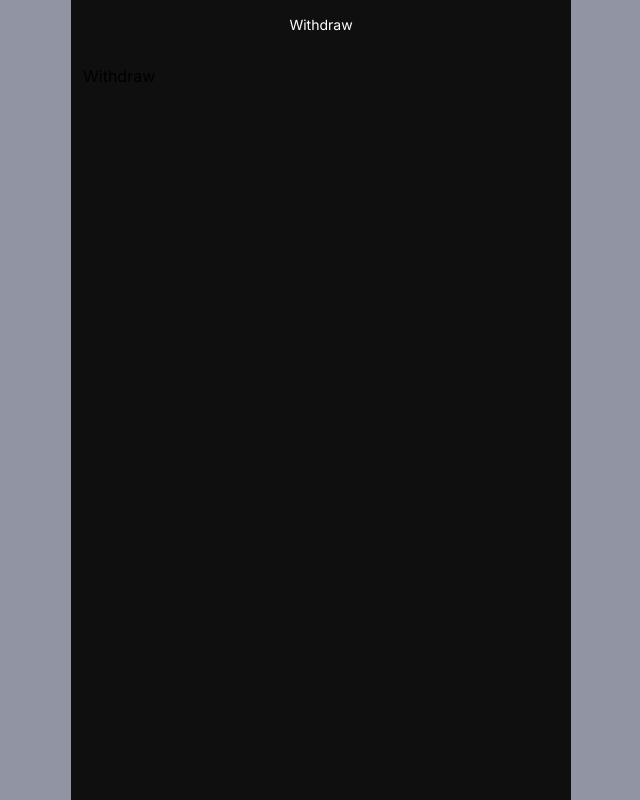
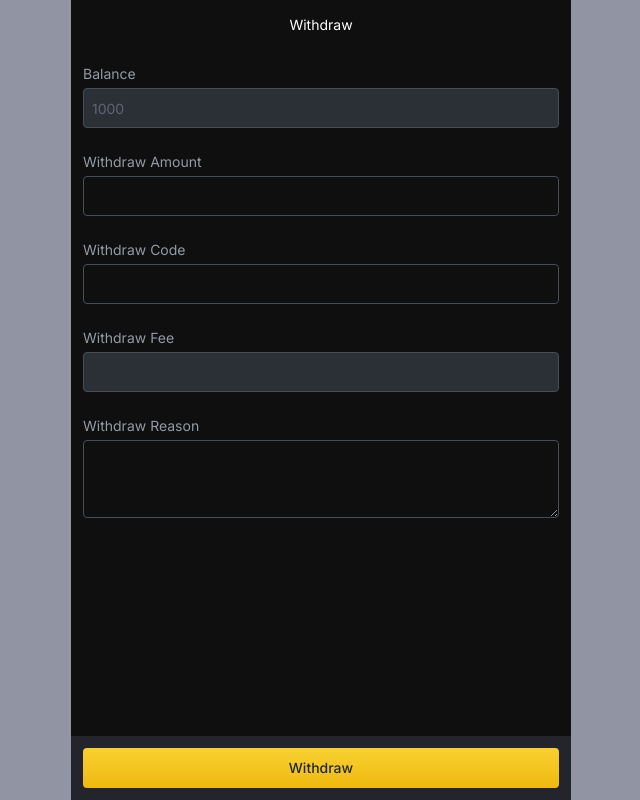
Before and after one commit to HeangDev/full-stack-trading, a React (Vite) app in the folder ui/: page /withdraw in a window 1280 px wide. Shown: the whole page, without its empty margins (319-959 px from the left). Built offline with nearby package versions, Linux system fonts and the light colour scheme; some icons are missing.

Commit message:
update file

```diff
--- a/ui/src/assets/css/main.css
+++ b/ui/src/assets/css/main.css
@@ -122,7 +122,7 @@ body,html{@apply flex justify-center w-full h-full m-0 p-0 font-inter text-justi
 
 
 .btn{@apply flex items-center justify-center w-full h-10 text-sm font-medium rounded-sm cursor-pointer;}
-.btn__disabled{@apply text-[#5E6673] bg-[#2B2F36] pointer-events-none;}
+.btn__disabled{@apply text-[#5E6673] bg-[#2B2F36] bg-none pointer-events-none;}
 .btn__primary{@apply text-gray-800 bg-linear-to-t from-[#F0B90B] to-[#F8D12F] hover:bg-[#F8D12F];}
 .btn__danger{@apply text-white bg-theme-danger hover:bg-[#F84960];}
 .btn__success{@apply text-white bg-[#02C076] hover:bg-[#2ED191];}
@@ -133,8 +133,10 @@ body,html{@apply flex justify-center w-full h-full m-0 p-0 font-inter text-justi
 .form__control{@apply relative flex flex-col w-full;}
 .form__label{@apply mb-1 text-sm font-normal text-[#929AA5];}
 .form__input{@apply relative flex items-center gap-2;}
-.form__input input{@apply w-full h-10 px-2 text-sm text-[#E6E8EA] border border-[#474D57] rounded-sm outline-none appearance-none hover:border-[#F0B90B] focus:border-[#F0B90B] disabled:text-[#5E6673] disabled:bg-[#2B2F36] disabled:hover:border-[#474D57];}
+.form__input input{@apply w-full h-10 pl-2 pr-8 text-sm text-[#E6E8EA] border border-[#474D57] rounded-sm outline-none appearance-none hover:border-[#F0B90B] focus:border-[#F0B90B] disabled:text-[#5E6673] disabled:bg-[#2B2F36] disabled:hover:border-[#474D57];}
 .form__input input.is__valid{@apply border-[#F84960];}
+.form__input textarea{@apply w-full py-2 pl-2 pr-8 text-sm text-[#E6E8EA] border border-[#474D57] rounded-sm outline-none appearance-none hover:border-[#F0B90B] focus:border-[#F0B90B] disabled:text-[#5E6673] disabled:bg-[#2B2F36] disabled:hover:border-[#474D57];}
+.form__input textarea.is__valid{@apply border-[#F84960];}
 .form__input .btn__clear{@apply absolute right-2;}
 .invalid__feedback{@apply mt-1 text-xs text-[#F84960];}
 
@@ -160,9 +162,9 @@ body,html{@apply flex justify-center w-full h-full m-0 p-0 font-inter text-justi
 .nodata__container .nodata__title h4{@apply mt-5 text-lg font-bold leading-5 text-center text-[#6C737B];}
 .nodata__container .nodata__title p{@apply mt-1 text-sm font-normal leading-5 text-center text-[#6C737B];}
 
-.popup{@apply absolute top-0 left-0 w-full h-full bg-[#0F0F0F]/80 overflow-x-hidden overflow-y-auto outline-0 z-[1055];}
-.popup__dialog{@apply absolute bottom-0 w-full pointer-events-none;}
-.popup__content{@apply relative w-full rounded-tl-2xl rounded-tr-2xl bg-[#191D27] bg-clip-padding outline-0;}
+.popup{@apply absolute top-0 left-0 w-full h-full p-4 bg-[#0F0F0F]/80 overflow-x-hidden overflow-y-auto outline-0 z-10;}
+.popup__dialog{@apply relative top-1/2 left-1/2 w-full -translate-x-1/2 -translate-y-1/2 z-20;}
+.popup__content{@apply relative w-full rounded-2xl rounded-tr-2xl bg-[#191D27] bg-clip-padding outline-0;}
 
 .betPanel__container{@apply px-5;}
 
@@ -208,6 +210,11 @@ body,html{@apply flex justify-center w-full h-full m-0 p-0 font-inter text-justi
 .buttonPanel__fixed__box{@apply flex max-w-[500px] mx-auto py-3 px-3 bg-[#24252C];}
 .buttonPanel__fixed__box button span{@apply ml-2;}
 
+.alertPanel__container{@apply p-11;}
+.alertPanel__container h4{@apply mb-6 text-sm text-white text-center opacity-50;}
+.alertPanel__container .alertPanel__icon svg{@apply w-12 h-12 mx-auto mb-4 text-white opacity-50;}
+.alertPanel__container .alertPanel__button{@apply flex justify-between items-start gap-4;}
+
 @media(max-width:600px){
     .wrap{@apply w-screen;}
     .header{@apply w-full;}
--- a/ui/src/components/Button.tsx
+++ b/ui/src/components/Button.tsx
@@ -44,7 +44,7 @@ const Button: React.FC<ButtonProps> = ({
             <button
                 className={cx(
                     "btn",
-                    variantClasses[variant][color],
+                    !disabled && variantClasses[variant][color],
                     disabled && disabledClasses,
                     className
                 )}
--- a/ui/src/locales/en/translation.json
+++ b/ui/src/locales/en/translation.json
@@ -104,5 +104,16 @@
         "instruction_3": "If you transfer the wrong amount, we are not responsible for any lost funds!",
         "instruction_4": "Note: Do not cancel the deposit order after transferring money.",
         "submit": "Deposit"
+    },
+    "withdarw_validation": {
+        "withdarw_amount_required": "Withdraw amount is required",
+        "withdarw_code_required": "Withdraw code is required"
+    },
+    "alert": {
+        "alert_deposit_tit": "Do you really want to deposit this amount into your account?",
+        "alert_withdraw_tit": "Do you really want to withdraw this amount into your account?",
+        "alert_logout_tit": "Are you sure you want to leave your account?",
+        "alert_btn_ok": "Yes, I'm sure",
+        "alert_btn_cancel": "No, cancel"
     }
 }
--- a/ui/src/locales/zh/translation.json
+++ b/ui/src/locales/zh/translation.json
@@ -103,5 +103,16 @@
         "instruction_3": "如果转账金额错误，我们不对任何资金损失负责！",
         "instruction_4": "注意：转账完成后请勿取消充值订单。",
         "submit": "充值"
+    },
+    "withdarw_validation": {
+        "withdarw_amount_required": "提现金额为必填项",
+        "withdarw_code_required": "提现码为必填项"
+    },
+    "alert": {
+        "alert_deposit_tit": "您确定要将此金额存入您的账户吗？",
+        "alert_withdraw_tit": "您确定要从您的账户中提现此金额吗？",
+        "alert_logout_tit": "您确定要退出账户吗？",
+        "alert_btn_ok": "是的，我确定",
+        "alert_btn_cancel": "不，取消"
     }
 }
--- a/ui/src/main.tsx
+++ b/ui/src/main.tsx
@@ -3,12 +3,15 @@ import { createRoot } from 'react-dom/client'
 import App from './App.tsx'
 import "./assets/css/main.css"
 import { BrowserRouter } from "react-router";
-import "./i18n.ts"
+import i18n from './i18n.ts';
+import { I18nextProvider } from 'react-i18next'
 
 createRoot(document.getElementById('root')!).render(
     <BrowserRouter>
         <StrictMode>
+            <I18nextProvider i18n={i18n}>
             <App />
+            </I18nextProvider>
         </StrictMode>
     </BrowserRouter>
 )
--- a/ui/src/pages/account/Deposit.tsx
+++ b/ui/src/pages/account/Deposit.tsx
@@ -1,6 +1,7 @@
 import React from "react";
 import Button from "../../components/Button";
 import TextField from "../../components/TextField";
+import Popup from "../../components/Popup";
 
 import { useTranslation } from 'react-i18next'
 import { formatToSIPrefix } from '../../utils/currencyFormat';
@@ -9,6 +10,7 @@ import { Icon } from '@iconify/react';
 const Deposit = () => {
     const { t } = useTranslation()
     const [selectedAmount, setSelectedAmount] = React.useState<number | ''>('');
+    const [openPopup, setOpenPopup] = React.useState(false);
     const amounts = [100, 200, 300, 500, 1000, 5000];
 
     return (
@@ -69,12 +71,29 @@ const Deposit = () => {
                             type="button"
                             color="primary"
                             disabled={!selectedAmount}
+                            onClick={() => setOpenPopup(true)}
                         >
                             {t('deposit.submit')} {selectedAmount ? <span>${selectedAmount}</span> : null}
                         </Button>
                     </div>
                 </div>
             </div>
+
+            <Popup
+                open={openPopup}
+                onClose={() => setOpenPopup(false)}
+            >
+                <div className="alertPanel__container">
+                    <div className="alertPanel__icon">
+                        <Icon icon="solar:danger-circle-linear"/>
+                    </div>
+                    <h4>{t('alert.alert_deposit_tit')}</h4>
+                    <div className="alertPanel__button">
+                        <Button type="button" color="success">{t('alert.alert_btn_ok')}</Button>
+                        <Button type="button" color="secondary" onClick={() => setOpenPopup(false)}>{t('alert.alert_btn_cancel')}</Button>
+                    </div>
+                </div>
+            </Popup>
         </>
     )
 }
--- a/ui/src/pages/account/Index.tsx
+++ b/ui/src/pages/account/Index.tsx
@@ -1,8 +1,13 @@
+import React from "react";
+import Button from "../../components/Button";
+import Popup from "../../components/Popup";
+
 import { useNavigate } from 'react-router';
 import { Icon } from '@iconify/react';
 import { useTranslation } from 'react-i18next'
 
 const Profile = () => {
+    const [openPopup, setOpenPopup] = React.useState(false);
     const { t, i18n } = useTranslation();
     const currentLang = i18n.language;
     const navigate = useNavigate();
@@ -99,7 +104,7 @@ const Profile = () => {
                         </div>
                     </div>
                 </div>
-                <div className="settingPanel__container__items">
+                <div onClick={() => setOpenPopup(true)} className="settingPanel__container__items">
                     <div className="settingPanel__container__items__item">
                         <div className="settingPanel__container__items__title">
                             <div className="settingPanel__container__items__icon">
@@ -113,6 +118,22 @@ const Profile = () => {
                     </div>
                 </div>
             </div>
+
+            <Popup
+                open={openPopup}
+                onClose={() => setOpenPopup(false)}
+            >
+                <div className="alertPanel__container">
+                    <div className="alertPanel__icon">
+                        <Icon icon="solar:danger-circle-linear"/>
+                    </div>
+                    <h4>{t('alert.alert_logout_tit')}</h4>
+                    <div className="alertPanel__button">
+                        <Button type="button" color="danger">{t('alert.alert_btn_ok')}</Button>
+                        <Button type="button" color="secondary" onClick={() => setOpenPopup(false)}>{t('alert.alert_btn_cancel')}</Button>
+                    </div>
+                </div>
+            </Popup>
         </>
     )
 }
--- a/ui/src/pages/account/Withdraw.tsx
+++ b/ui/src/pages/account/Withdraw.tsx
@@ -1,8 +1,77 @@
+import React from "react";
+import Button from "../../components/Button";
+import TextField from "../../components/TextField";
+import Popup from "../../components/Popup";
 
+import { Icon } from '@iconify/react';
+import { useTranslation } from 'react-i18next'
+import { useForm } from "react-hook-form";
+import { yupResolver } from "@hookform/resolvers/yup";
+import { withdrawSchema } from "../../schemas/withdrawSchema";
+import type { WithdrawFormData } from "../../schemas/withdrawSchema"
 
 const Withdraw = () => {
+    const [openPopup, setOpenPopup] = React.useState(false);
+    const { t } = useTranslation();
+    const { register, handleSubmit, formState: { errors } } = useForm<WithdrawFormData>({
+        resolver: yupResolver(withdrawSchema(t)),
+        shouldFocusError: true
+    });
+
+    const handleWithdarw = async (data: WithdrawFormData) => {
+        console.log(data)
+    }
+
     return (
-        <div>Withdraw</div>
+        <>
+            <div className="auth__form">
+                <form onSubmit={handleSubmit(handleWithdarw)} autoComplete="off">
+                    <div className="auth__form__container">
+                        <TextField type="text" fullWidth disabled label="Balance"
+                            value="1000"
+                            {...register("balance")}
+                        />
+                        <TextField type="text" fullWidth label="Withdraw Amount"
+                            error={!!errors.amount}
+                            helperText={errors.amount?.message}
+                            {...register("amount")}
+                        />
+                        <TextField type="text" fullWidth label="Withdraw Code"
+                            error={!!errors.code}
+                            helperText={errors.code?.message}
+                            {...register("code")}
+                        />
+                        <TextField type="text" fullWidth disabled label="Withdraw Fee"
+                            {...register("fee")}
+                        />
+                        <TextField type="text" fullWidth multiline label="Withdraw Reason"
+                            row={3}
+                            {...register("reason")}
+                        />
+                    </div>
+                    <div className="buttonPanel__fixed__container">
+                        <div className="buttonPanel__fixed__box">
+                            <Button type="submit" color="primary" onClick={() => setOpenPopup(true)}>Withdraw</Button>
+                        </div>
+                    </div>
+                </form>
+            </div>
+            <Popup
+                open={openPopup}
+                onClose={() => setOpenPopup(false)}
+            >
+                <div className="alertPanel__container">
+                    <div className="alertPanel__icon">
+                        <Icon icon="solar:danger-circle-linear"/>
+                    </div>
+                    <h4>{t('alert.alert_withdraw_tit')}</h4>
+                    <div className="alertPanel__button">
+                        <Button type="button" color="success">{t('alert.alert_btn_ok')}</Button>
+                        <Button type="button" color="secondary" onClick={() => setOpenPopup(false)}>{t('alert.alert_btn_cancel')}</Button>
+                    </div>
+                </div>
+            </Popup>
+        </>
     )
 }
 
--- /dev/null
+++ b/ui/src/schemas/withdrawSchema.ts
@@ -0,0 +1,12 @@
+import * as yup from 'yup';
+import type { TFunction } from 'i18next';
+
+export const withdrawSchema = (t: TFunction) => yup.object({
+    balance: yup.number().required(),
+    amount: yup.string().required(t("withdarw_validation.withdarw_amount_required")),
+    code: yup.string().required(t("withdarw_validation.withdarw_code_required")),
+    fee: yup.number().required(),
+    reason: yup.string().required(),
+})
+
+export type WithdrawFormData = yup.InferType<ReturnType<typeof withdrawSchema>>;
```
Also changed, not shown: ui/src/assets/img/slide/slide_bg_01.jpg, ui/src/assets/img/slide/slide_bg_02.jpg.
